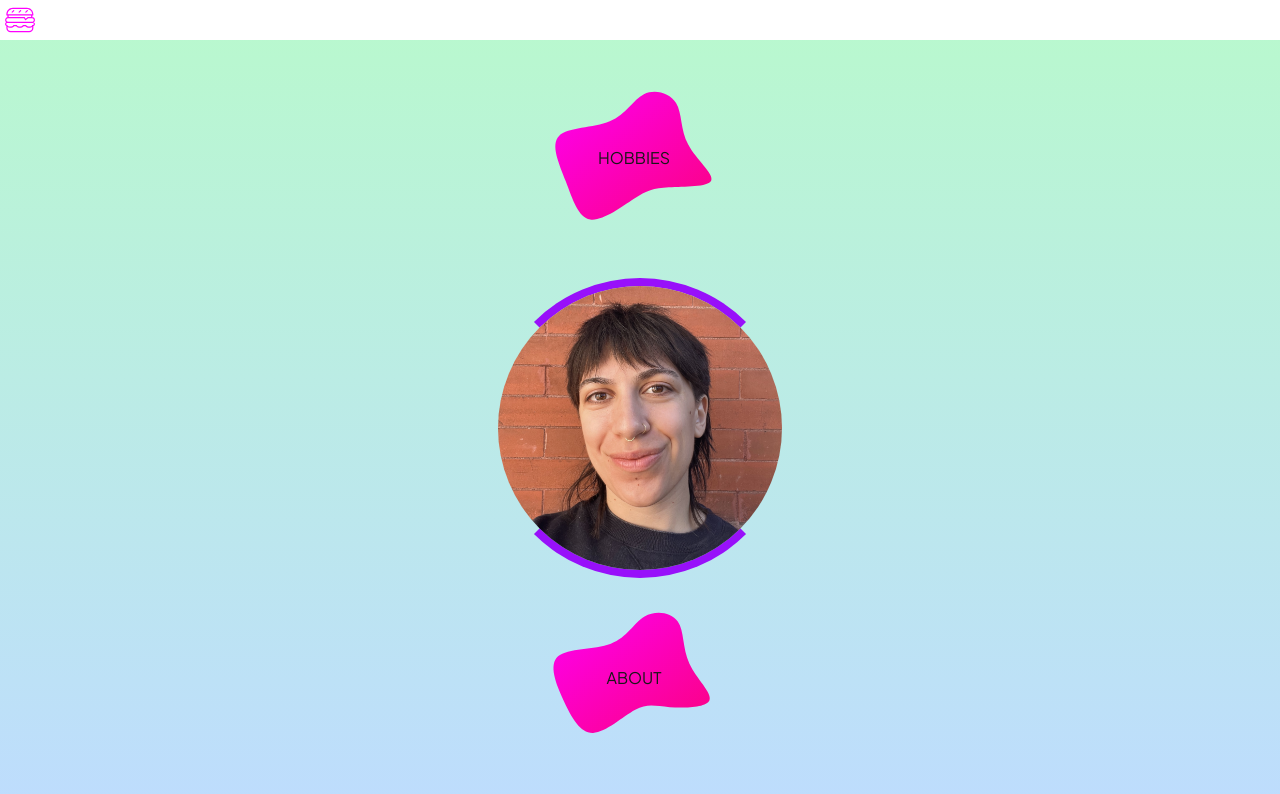
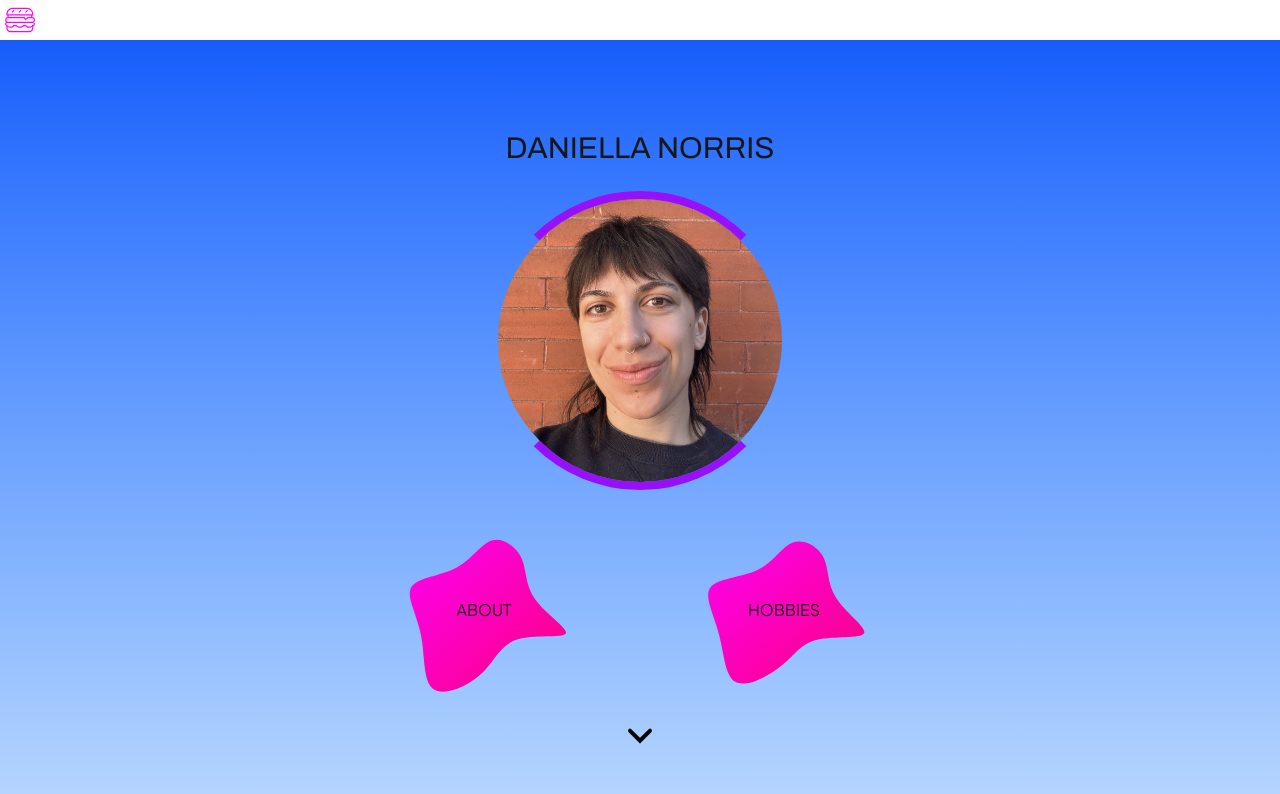
Before and after one commit to daniellanorris/portfolio-2.0, a Next.js app in the folder portfolio-2.0/: page / in a window 1280 px wide. Shown: the top 794 px of the page. Built offline with nearby package versions, Linux system fonts and the light colour scheme; a web font is replaced by a local one.

Commit message:
removed public from env variables

```diff
--- a/portfolio-2.0/components/contactForm.jsx
+++ b/portfolio-2.0/components/contactForm.jsx
@@ -15,9 +15,9 @@ export default function ContactForm() {
 
     const dataForm = new FormData(form);
 
-    dataForm.append("service_id", process.env.NEXT_PUBLIC_SERVICE_ID);
-    dataForm.append("template_id", process.env.NEXT_PUBLIC_TEMPLATE_ID);
-    dataForm.append("user_id", process.env.NEXT_PUBLIC_PUBLIC_KEY);
+    dataForm.append("service_id", process.env.NEXT_SERVICE_ID);
+    dataForm.append("template_id", process.env.NEXT_TEMPLATE_ID);
+    dataForm.append("user_id", process.env.NEXT_KEY);
 
     console.log("form data", dataForm);
 
--- a/portfolio-2.0/controllers/spotifyAuth.js
+++ b/portfolio-2.0/controllers/spotifyAuth.js
@@ -1,6 +1,6 @@
 export default async function spotifyAuth() {
-    const clientId = process.env.NEXT_PUBLIC_SPOTIFY_CLIENT_ID;
-    const clientSecret = process.env.NEXT_PUBLIC_SPOTIFY_CLIENT_SECRET;
+    const clientId = process.env.NEXT_SPOTIFY_CLIENT_ID;
+    const clientSecret = process.env.NEXT_SPOTIFY_CLIENT_SECRET;
 
     try {
       const response = await fetch('https://accounts.spotify.com/api/token', {
--- a/portfolio-2.0/src/app/page.jsx
+++ b/portfolio-2.0/src/app/page.jsx
@@ -57,22 +57,85 @@ export default function Home() {
   return (
     <div className={`${styles.page}`}>
       {/* Full-width Hero Section */}
-      <div className="w-[100vw] top-0 sticky h-screen flex flex-col items-center justify-center bg-gradient-to-b from-green-200 to-blue-200">
+      <div className="w-[100vw] top-0 sticky h-screen flex flex-col items-center justify-center bg-gradient-to-b from-blue-600 to-blue-200">
         <div className="flex flex-col items-center text-center w-[75vw]">
           {/* Top Blob */}
+          <h1> DANIELLA NORRIS </h1>
+          <div className="mt-5">
+            <Image
+              src="/me.jpeg"
+              width="300"
+              height="300"
+              alt="Picture of me"
+              className={`rounded-full border-b-purple-600 border-t-purple-600 border-8  ${
+                pageLoad
+                  ? "transition-opacity duration-1000 ease-in opacity-100"
+                  : "opacity-0"
+              }`}
+            />
+          </div>
+          <div className="grid-cols-2 grid mt-5 items-center">
+            <div className="sm:inline-flex relative items-center">
+              {openHobbie ? (
+                <></>
+              ) : (
+                <div
+                  className={`${
+                    openAbout
+                      ? "w-[75px] h-[75px]"
+                      : "w-[300px] h-[200px] overflow-hidden"
+                  }  flex justify-center items-center hover:cursor-pointer`}
+                  onClick={openAboutCard}>
+                  <SvgBlobAnim
+                    width="100%"
+                    height="100%"
+                    className={`z-2${
+                      pageLoad
+                        ? "transition-opacity duration-1000 ease-in opacity-100"
+                        : "opacity-0"
+                    }`}
+                  />
+                  {openHobbie || openAbout ? (
+                    <></>
+                  ) : (
+                    <div className="absolute mt-5 text-md font-semibold pb-5 pr-3">
+                      <p>ABOUT</p>
+                    </div>
+                  )}
+                </div>
+              )}
+              <div className="absolute">
+                <CardAbout
+                  className="z-22"
+                  text={text[1]}
+                  setIsOpenAbout={setIsOpenAbout}
+                  open={openAbout}
+                />
+              </div>
+            </div>
             <div className="sm:inline-flex items-center">
-            {openAbout ? (<></>) : (
+              {openAbout ? (
+                <></>
+              ) : (
                 <div
-              className={`${openHobbie ? "w-[75px] h-[75px]" : "w-[300px] h-[200px] overflow-hidden"}  flex justify-center items-center hover:cursor-pointer`}
+                  className={`${
+                    openHobbie
+                      ? "w-[75px] h-[75px]"
+                      : "w-[300px] h-[200px] overflow-hidden"
+                  }  flex justify-center items-center hover:cursor-pointer`}
                   onClick={openHobbieCard}>
                   <SvgBlobAnim2
                     width="100%"
                     height="100%"
                     className={`z-2  ${
-                  pageLoad ? "transition-opacity duration-1000 ease-in opacity-100" : "opacity-0"
+                      pageLoad
+                        ? "transition-opacity duration-1000 ease-in opacity-100"
+                        : "opacity-0"
                     }`}
                   />
-              {openHobbie || openAbout ? (<></>) : (
+                  {openHobbie || openAbout ? (
+                    <></>
+                  ) : (
                     <div className="absolute mt-5 text-md font-semibold pb-5 pr-3">
                       <p>HOBBIES</p>
                     </div>
@@ -87,46 +150,6 @@ export default function Home() {
                   text={text[0]}
                 />
               </div>
-          </div>
-
-            <div className="mt-5">
-              <Image
-                src="/me.jpeg"
-                width="300"
-                height="300"
-                alt="Picture of me"
-                className={`rounded-full border-b-purple-600 border-t-purple-600 border-8  ${
-                  pageLoad ? "transition-opacity duration-1000 ease-in opacity-100" : "opacity-0"
-                }`}
-              />
-            </div>
-
-          <div className="sm:inline-flex relative items-center">
-          {openHobbie ? (<></>) : (
-            <div
-              className={`${openAbout ? "w-[75px] h-[75px]" : "w-[300px] h-[200px] overflow-hidden"}  flex justify-center items-center hover:cursor-pointer`}
-              onClick={openAboutCard}>
-              <SvgBlobAnim
-                width="100%"
-                height="100%"
-                className={`z-2${
-                  pageLoad ? "transition-opacity duration-1000 ease-in opacity-100" : "opacity-0"
-                }`}
-              />
-              {openHobbie || openAbout ? (<></>) : (
-              <div className="absolute mt-5 text-md font-semibold pb-5 pr-3">
-                <p>ABOUT</p>
-              </div>
-            )}
-            </div>
-            )}
-            <div className="sm:float-right">
-              <CardAbout
-                className="z-22"
-                text={text[1]}
-                setIsOpenAbout={setIsOpenAbout}
-                open={openAbout}
-              />
             </div>
           </div>
         </div>
```
Also changed, not shown: 1 other file (tests, documents, lock files or other folders). Lines whose indentation alone changed are shown as unchanged.
